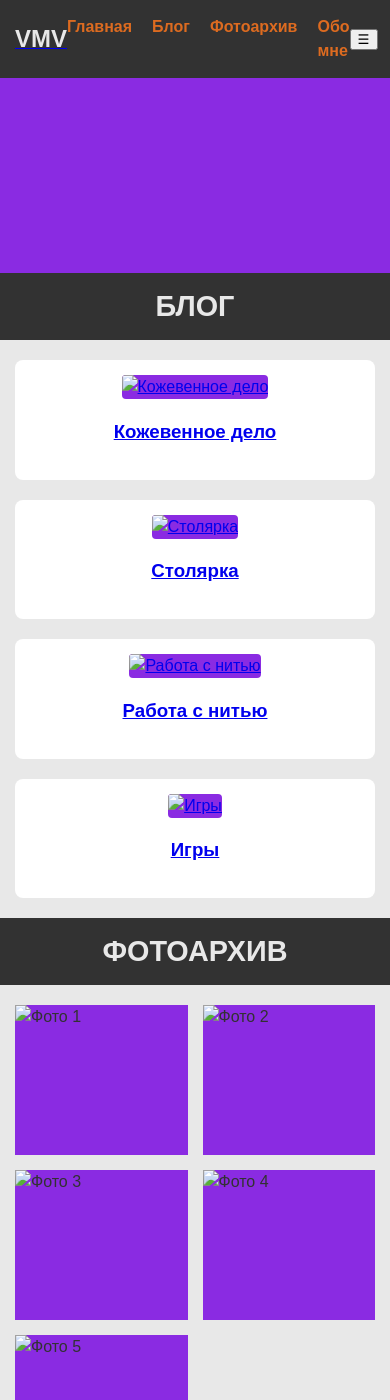
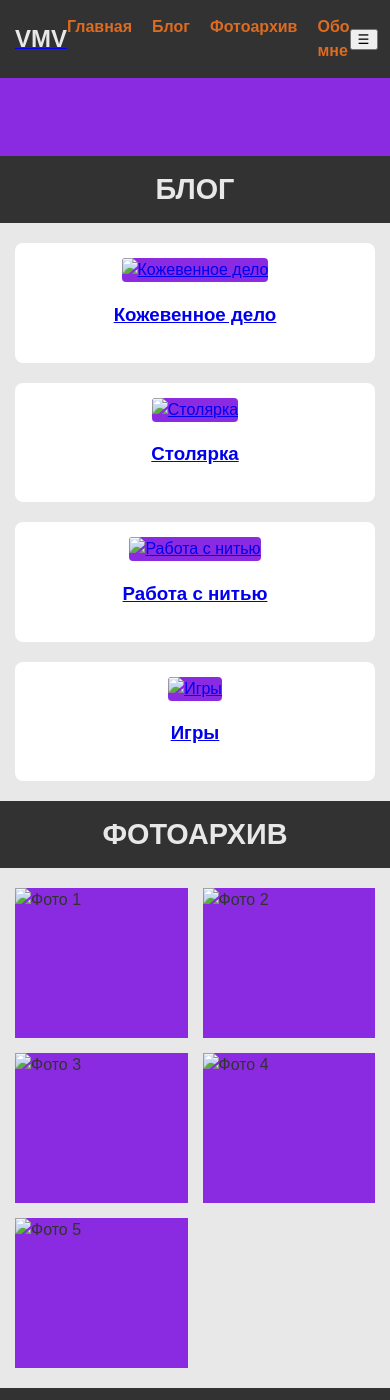
Before and after one commit to VershininMV/vershininmv.github.io, a Jekyll site: the page built from index.md, in a window 390 px wide and 1400 px high. Built offline with Jekyll 4.4.1, drawn with Linux system fonts in a browser that asks for light colours.

Commit message:
Update style.css

```diff
--- a/css/style.css
+++ b/css/style.css
@@ -142,6 +142,6 @@ body {
 
   /* Для мобильных - сохраняем пропорции Hero */
   .hero {
-    padding-top: 50%; /* Остается 2:1, просто уменьшается размер */
+    padding-top: 20%; /* Остается 2:1, просто уменьшается размер */
   }
 }
```
